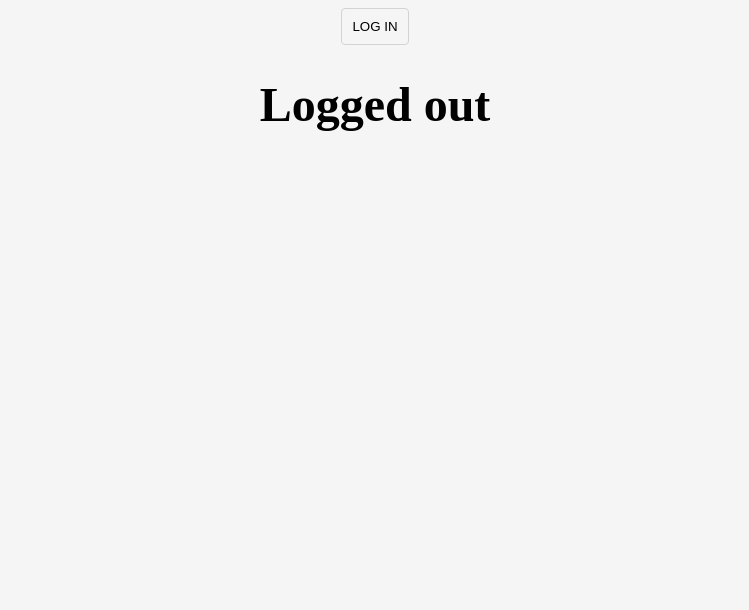
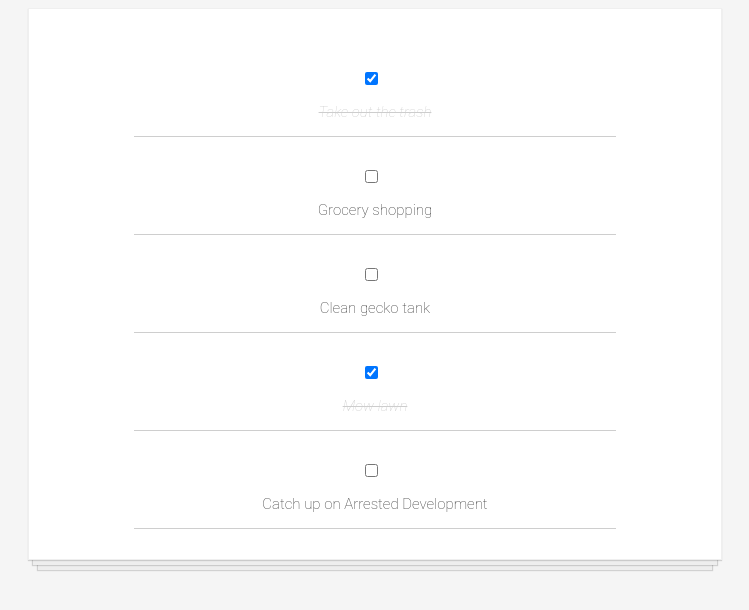
Before and after one commit to sserges/reat-full-tuto, a React (Create React App) app: page / in a window 1280 px wide. Shown: the top 610 px of the page, without its empty margins (265-1014 px from the left). Built offline with nearby package versions, Linux system fonts and the light colour scheme.

Commit message:
Todo App phase 7

```diff
--- a/src/App.js
+++ b/src/App.js
@@ -1,41 +1,36 @@
 import React from "react"
-
-/*
-Challenge:
-
-Given a stateless functional component:
-1. Follow the steps necessary to add state to it,
-2. Have state keep track of whether the user is logged in or not
-3. Add a button that logs the user in/out
-    a. extra challenge - make the button display "log in" if they're not logged in and "log out" if they are
-4. Display text that says "Logged in" if the user is logged in, or "Logged out" if they're not.
-*/
+import TodoItem from "./components/TodoItem"
+import todosData from "./constants/todosData"
 
 class App extends React.Component {
-
     constructor() {
-        super();
+        super()
         this.state = {
-            isLoggedIn: false,
+            todos: todosData
         }
-        this.handleClick = this.handleClick.bind(this);
+        this.handleChange = this.handleChange.bind(this)
     }
 
-    handleClick() {
+    handleChange(id) {
         this.setState(prevState => {
+            const updatedTodos = prevState.todos.map(todo => {
+                if (todo.id === id) {
+                    todo.completed = !todo.completed
+                }
+                return todo
+            })
             return {
-                isLoggedIn: !prevState.isLoggedIn
+                todos: updatedTodos
             }
         })
     }
 
     render() {
-        let buttonText = this.state.isLoggedIn ? "LOG OUT" : "LOG IN";
-        let displayText = this.state.isLoggedIn ? "Logged in" : "Logged out";
+        const todoItems = this.state.todos.map(item => <TodoItem key={item.id} item={item} handleChange={this.handleChange}/>)
+
         return (
-            <div>
-                <button onClick={this.handleClick}>{ buttonText }</button>
-                <h1>{displayText}</h1>
+            <div className="todo-list">
+                {todoItems}
             </div>
         )
     }
--- a/src/components/TodoItem.js
+++ b/src/components/TodoItem.js
@@ -1,6 +1,12 @@
 import React from "react";
 
 function TodoItem(props) {
+    const completedStyle = {
+        fontStyle: "italic",
+        color: "#cdcdcd",
+        textDecoration: "line-through",
+    }
+
     return (
         <div className="todo-item">
             <input
@@ -8,7 +14,9 @@
                 checked={props.item.completed}
                 onChange={() => props.handleChange(props.item.id)}
             />
-            <p>{props.item.text}</p>
+            <p style={props.item.completed ? completedStyle : null}>
+                {props.item.text}
+            </p>
         </div>
     );
 }
```
